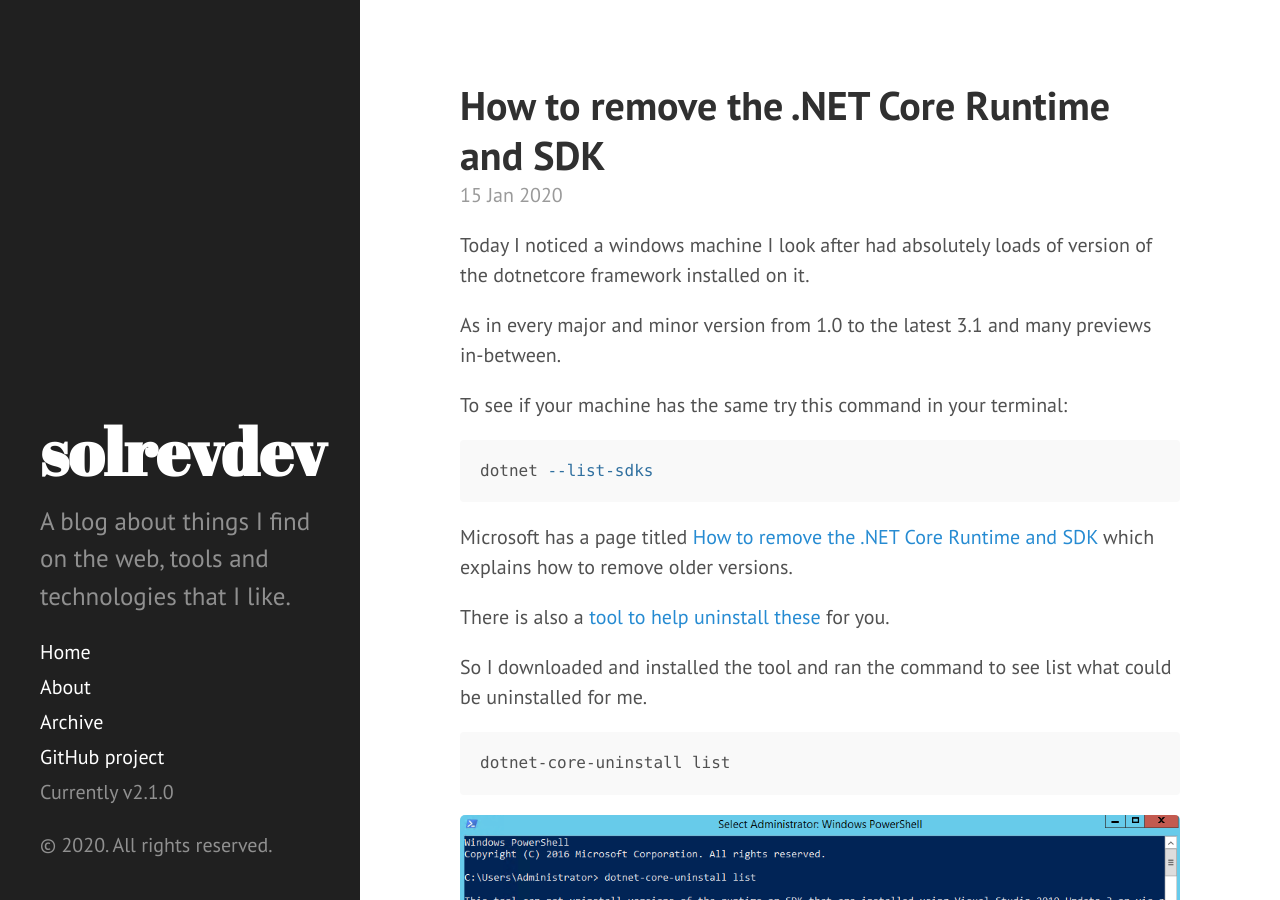
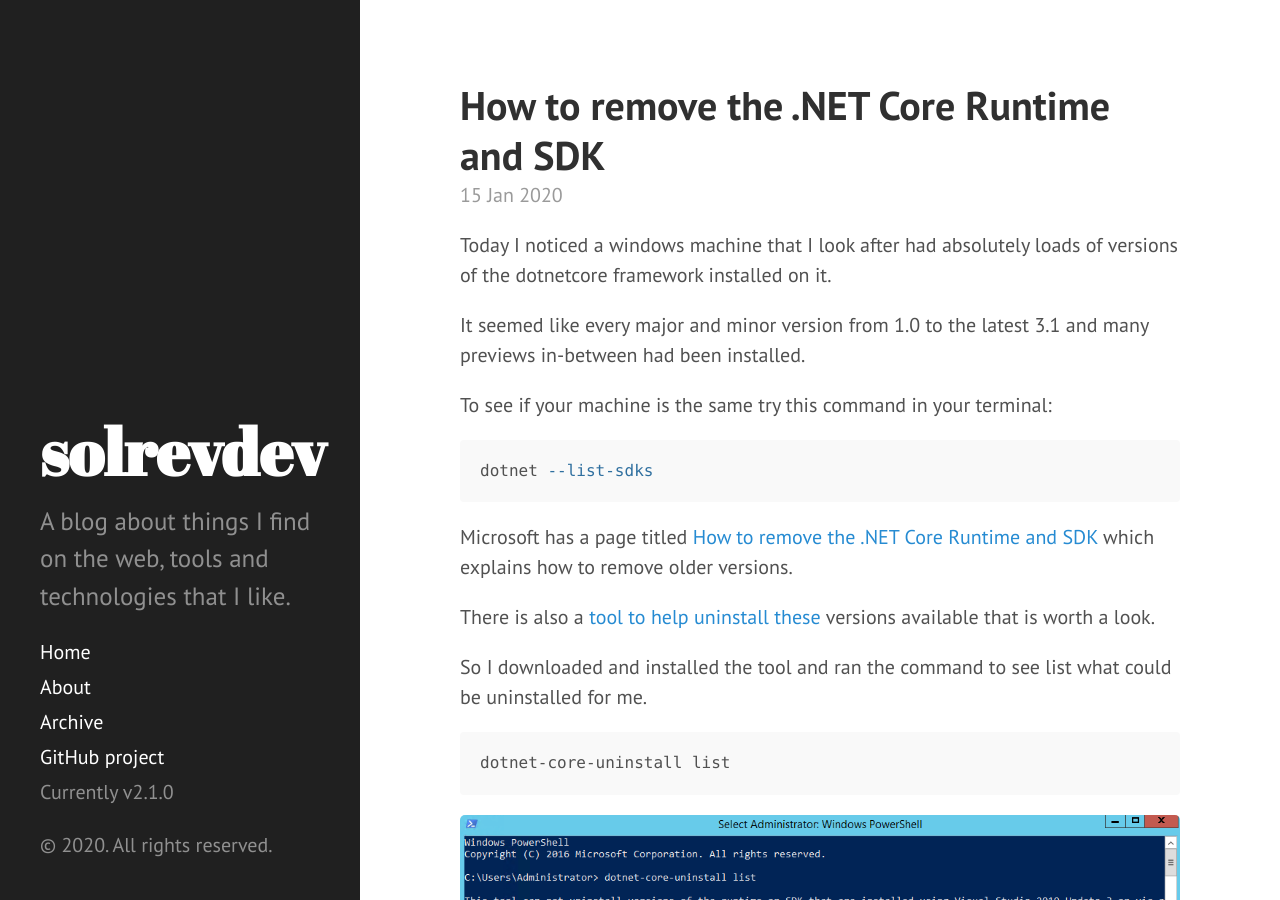
Before and after one commit to solrevdev/solrevdev.github.io, a Jekyll site: the page built from _posts/2020-01-15-how-to-remove-the-net-core-runtime-and-sdk.md, in a window 1280 px wide and 900 px high. Built offline with Jekyll 4.4.1, drawn with Linux system fonts in a browser that asks for light colours; some of the changed text lies outside the part shown.

Commit message:
Update 2020-01-15-how-to-remove-the-net-core-runtime-and-sdk.md

````diff
--- a/_posts/2020-01-15-how-to-remove-the-net-core-runtime-and-sdk.md
+++ b/_posts/2020-01-15-how-to-remove-the-net-core-runtime-and-sdk.md
@@ -9,11 +9,11 @@ tags:
   - '#sdk'
   - '#dotnet-core-uninstall'
 ---
-Today I noticed a windows machine I look after had absolutely loads of version of the dotnetcore framework installed on it.
+Today I noticed a windows machine that I look after had absolutely loads of versions of the dotnetcore framework installed on it.
 
-As in every major and minor version from 1.0 to the latest 3.1 and many previews in-between.
+It seemed like every major and minor version from 1.0 to the latest 3.1 and many previews in-between had been installed.
 
-To see if your machine has the same try this command in your terminal:
+To see if your machine is the same try this command in your terminal:
 
 ```powershell
 dotnet --list-sdks
@@ -21,7 +21,7 @@ dotnet --list-sdks
 
 Microsoft has a page titled [How to remove the .NET Core Runtime and SDK](https://docs.microsoft.com/en-us/dotnet/core/versions/remove-runtime-sdk-versions?tabs=windows) which explains how to remove older versions.
 
-There is also a [tool to help uninstall these](https://docs.microsoft.com/en-us/dotnet/core/additional-tools/uninstall-tool?tabs=windows) for you.
+There is also a [tool to help uninstall these](https://docs.microsoft.com/en-us/dotnet/core/additional-tools/uninstall-tool?tabs=windows) versions available that is worth a look.
 
 So I downloaded and installed the tool and ran the command to see list what could be uninstalled for me.
 
@@ -33,7 +33,9 @@ dotnet-core-uninstall list
 
 The tool is smart in that it knows which versions are required by Visual Studio.
 
-So I began to uninstall the undeeded dotnetcore SDK's on the system, I started by removing all preview versions of the dotnetcore sdk.
+So I began to uninstall the undeeded dotnetcore SDK's on the system.
+
+I started by removing all preview versions of the dotnetcore sdk.
 
 ```powershell
 dotnet-core-uninstall --sdk --all-previews
````
Also changed, not shown: other parts of _posts/2020-01-15-how-to-remove-the-net-core-runtime-and-sdk.md (+1 -1 lines).
